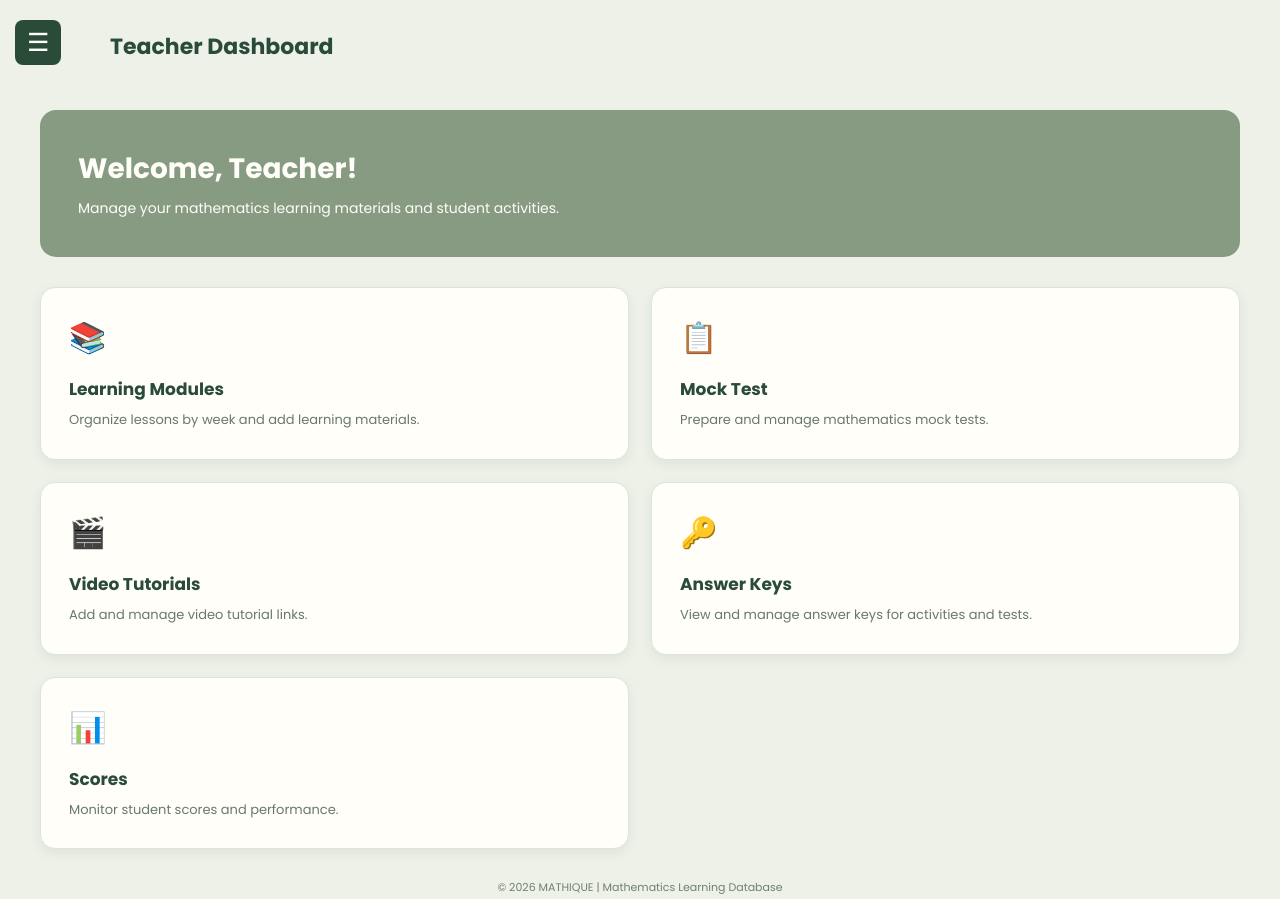
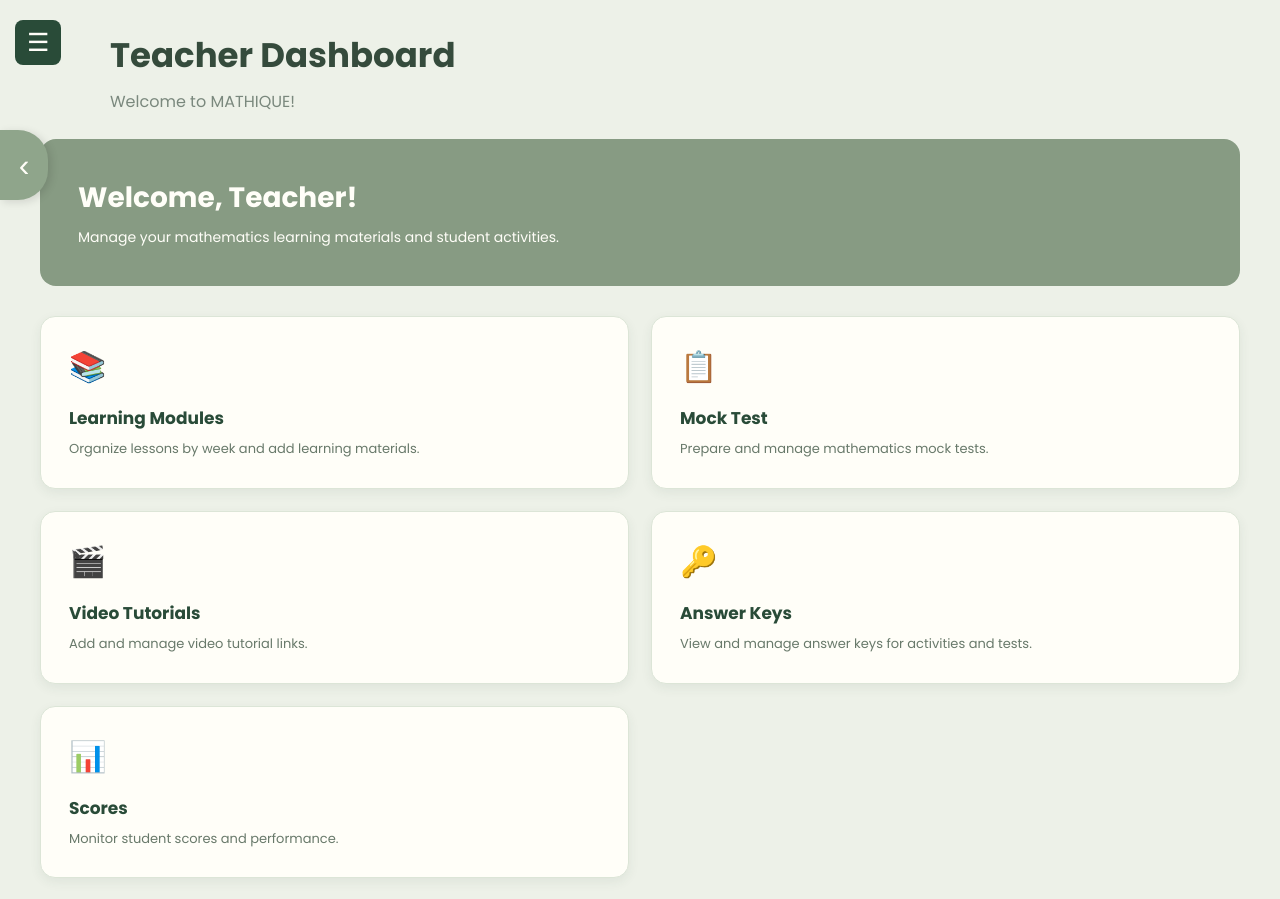
Before and after one commit to farabaseo1-rgb/MATHIQUE, a plain HTML site: page teacher/dashboard.html in a window 1280 px wide. Shown: the top 899 px of the page. Drawn offline with Linux system fonts and the light colour scheme.

Commit message:
Update student and teacher dashboard sidebars

```diff
--- a/assets/css/student_dashboard.css
+++ b/assets/css/student_dashboard.css
@@ -528,3 +528,49 @@ footer {
         height: 100px;
     }
 }
+.top-header h1,
+.top-header h1 {
+    font-size: 34px;
+    font-weight: 700;
+}
+
+.welcome-card {
+    background: #8FA58B;
+    color: #FFFEF8;
+}
+
+.welcome-card h2,
+.welcome-card p {
+    color: #FFFEF8;
+}
+
+/* BUMP-STYLE SIDEBAR ARROW */
+.sidebar {
+    overflow: visible !important;
+}
+
+.sidebar-close {
+    position: absolute !important;
+    top: 130px !important;
+    left: 100% !important;
+    right: auto !important;
+
+    width: 48px !important;
+    height: 70px !important;
+
+    display: flex;
+    align-items: center;
+    justify-content: center;
+
+    background: #8FA58B !important;
+    color: #FFFEF8 !important;
+
+    border: none !important;
+    border-radius: 0 30px 30px 0 !important;
+
+    font-size: 32px !important;
+    cursor: pointer;
+    z-index: 1000;
+    touch-action: manipulation;
+    box-shadow: 3px 2px 8px rgba(0, 0, 0, 0.12);
+}
--- a/assets/css/teacher_dashboard.css
+++ b/assets/css/teacher_dashboard.css
@@ -427,3 +427,44 @@ body.sidebar-collapsed .top-header {
         padding-left: 65px;
     }
 }
+.top-header h1 {
+    font-size: 34px;
+    font-weight: 700;
+}
+
+.top-header p {
+    font-size: 16px;
+    color: #7A887D;
+    margin-top: 8px;
+}
+
+/* BUMP-STYLE SIDEBAR ARROW */
+.sidebar {
+    overflow: visible !important;
+}
+
+.sidebar-close {
+    position: absolute !important;
+    top: 130px !important;
+    left: 100% !important;
+    right: auto !important;
+
+    width: 48px !important;
+    height: 70px !important;
+
+    display: flex;
+    align-items: center;
+    justify-content: center;
+
+    background: #8FA58B !important;
+    color: #FFFEF8 !important;
+
+    border: none !important;
+    border-radius: 0 30px 30px 0 !important;
+
+    font-size: 32px !important;
+    cursor: pointer;
+    z-index: 1000;
+    touch-action: manipulation;
+    box-shadow: 3px 2px 8px rgba(0, 0, 0, 0.12);
+}
--- a/teacher/dashboard.html
+++ b/teacher/dashboard.html
@@ -128,9 +128,10 @@
     <!-- MAIN CONTENT -->
     <main class="main-content">
 
-        <header class="top-header">
-            <h2>Teacher Dashboard</h2>
-        </header>
+        <div class="top-header">
+    <h1>Teacher Dashboard</h1>
+    <p>Welcome to MATHIQUE!</p>
+</div>
 
         <section class="welcome-section">
             <h1>Welcome, Teacher!</h1>
```
